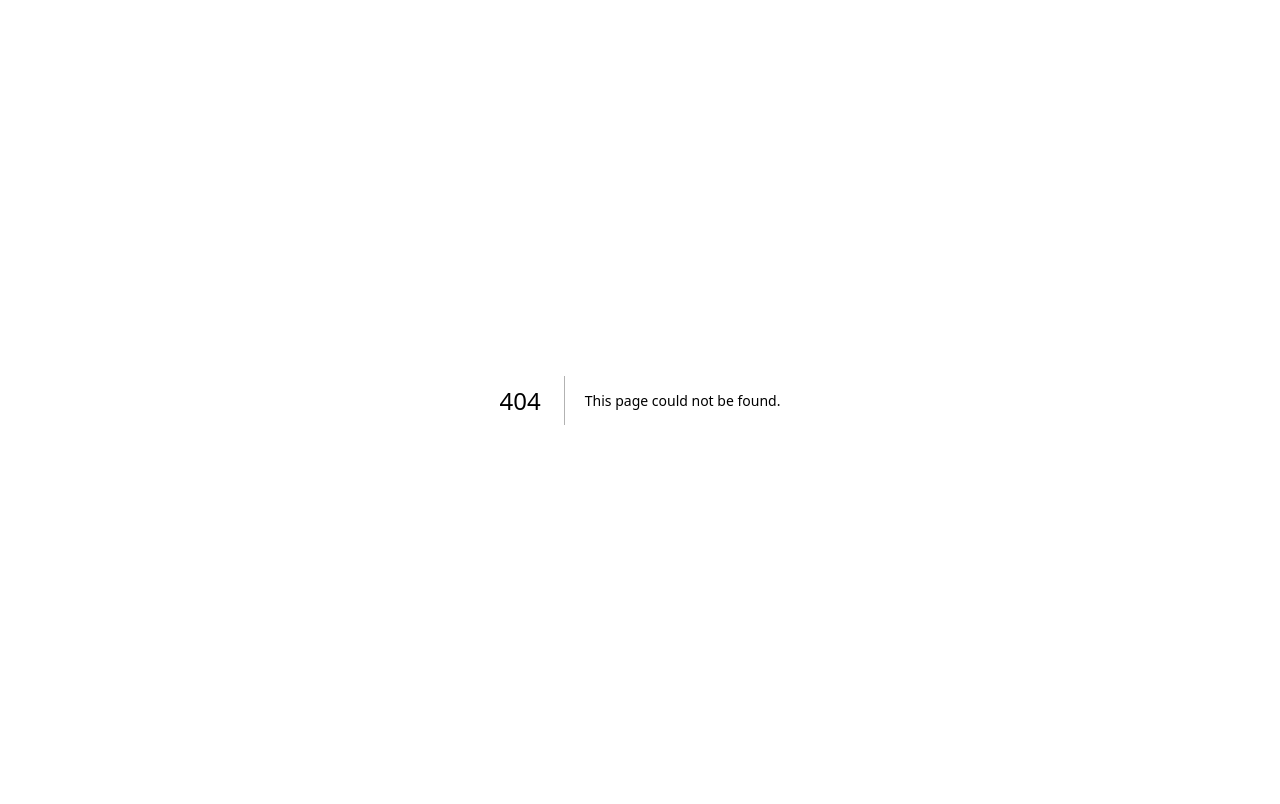
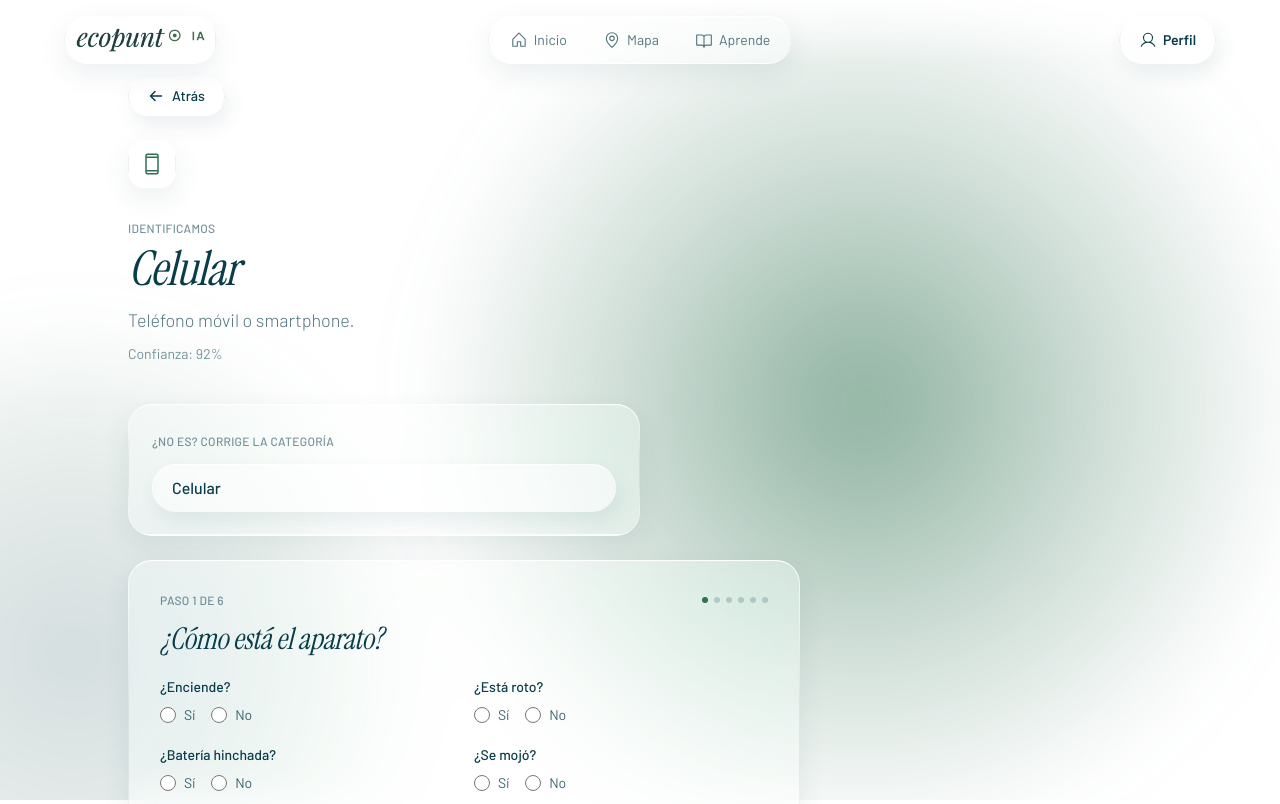
Before and after one commit to ThomasJuti/EcoPuntoAI, a Next.js app: page /app/preview-modal in a window 1280 px wide. Before the commit this address had no page. Shown: the top 804 px of the page. Built offline with nearby package versions, Linux system fonts and the light colour scheme.

Commit message:
Add: new hero phrase

```diff
--- /dev/null
+++ b/app/app/preview-modal/page.tsx
@@ -0,0 +1,9 @@
+import { Result } from "../resultado/result";
+
+export default function PreviewModalPage() {
+  return (
+    <main>
+      <Result kind="phones" confidence="0.92" path={null} />
+    </main>
+  );
+}
--- a/app/landing.tsx
+++ b/app/landing.tsx
@@ -154,7 +154,7 @@ function Hero() {
         <h1 className="max-w-[13ch] pb-1 font-heading text-6xl font-normal italic leading-[1.05] tracking-[-0.04em] text-petroleum [text-shadow:0_0_28px_#fff,0_0_8px_#fff] md:text-7xl lg:text-[5.25rem]">
           <BlurText
             className="justify-start"
-            text="El cajón de cables no tiene que ser basura"
+            text="Qué es, y a dónde va en Bogotá"
           />
         </h1>
 
```
